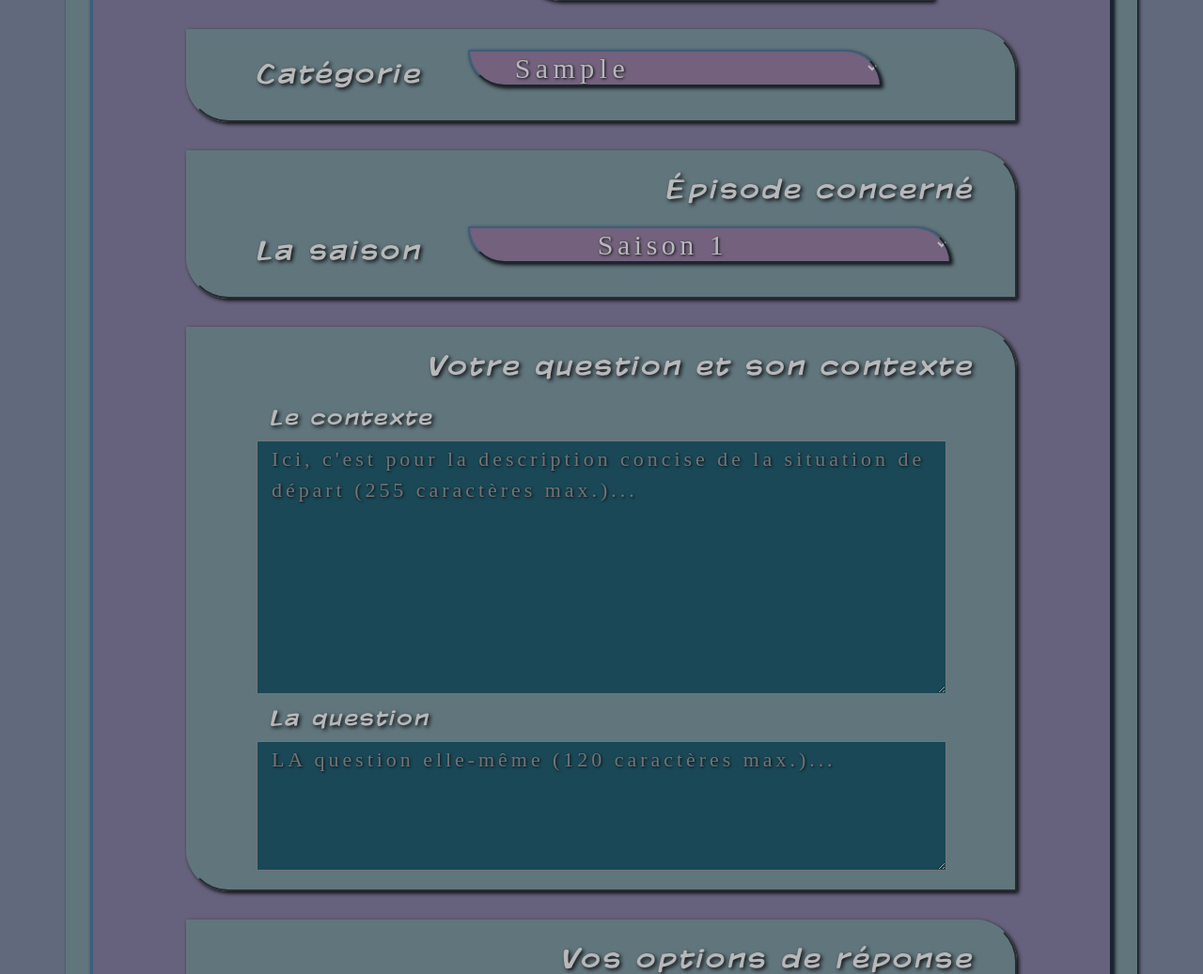
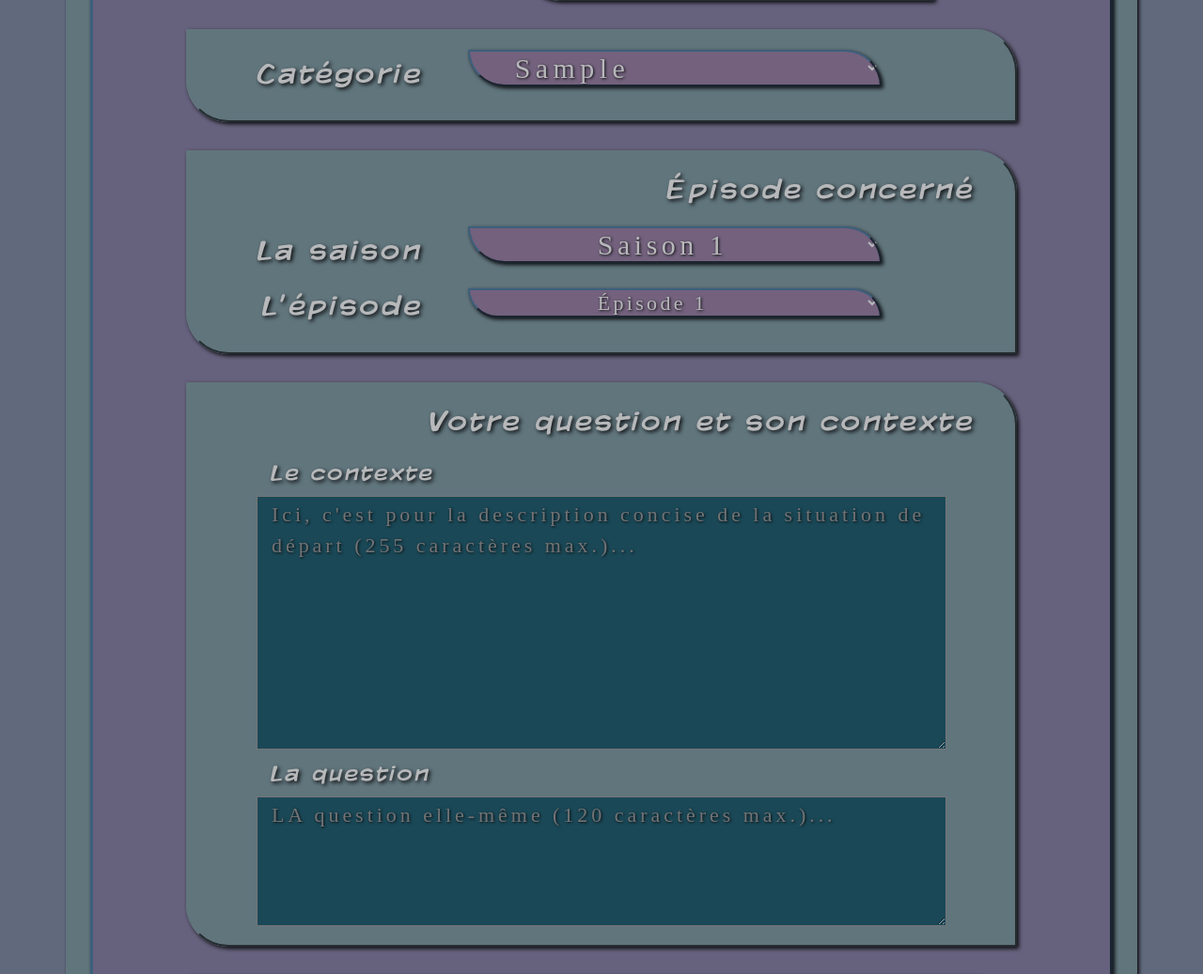
Before and after one commit to suFredericD/ToWaQ, a PHP site: page /ToWaQ/pages/contribution.php?type=1 in a window 1280 px wide. Shown: the part 594-1631 px from the top of the page at 94% size. Run offline with PHP 8.4, Linux system fonts and the light colour scheme; tables that the repository leaves empty or names only in its code hold one stand-in row (values such as "Sample post"); data that the repository does not hold is empty.

Commit message:
modifié :         config/css/contribution.css 	modifié :         pages/contribution.php 	nouveau fichier : scripts/js/contribution.js 		Création de la liste déroulante des épisodes

```diff
--- a/config/css/contribution.css
+++ b/config/css/contribution.css
@@ -151,7 +151,24 @@ Palette
 	-moz-box-shadow: 2px 2px 4px #000;
 	-webkit-box-shadow: 2px 2px 4px #000;
 }
-#season:hover{
+#episode{
+    margin-top: 10px;
+    margin-bottom: 10px;
+    padding-left: 15%;
+    background-color: #75617D;
+    font-family: "Desyrel";
+	font-size: 22px;
+    letter-spacing: 0.15em;
+    color: #C1C1C1;
+    text-shadow: 1px 1px 3px #000;
+    border: 2px outset #3A5E7D;
+    border-top-right-radius: 45px;
+    border-bottom-left-radius: 45px;
+	box-shadow: 2px 2px 4px #000;
+	-moz-box-shadow: 2px 2px 4px #000;
+	-webkit-box-shadow: 2px 2px 4px #000;
+}
+#season:hover,#episode:hover{
     background-color: #61697D;
     color: #C1C1C1;
     text-shadow: 1px 1px 3px #000;
--- a/pages/contribution.php
+++ b/pages/contribution.php
@@ -111,16 +111,23 @@ fct_BuildHtmlHeader($objPageInfos);
         <fieldset id="newEpisode" class="offset-xl-1 col-xl-10">
          <div id="epiInfos" class="col-form-row">
           <label for="epiInfos" class="col-form-label col-xl-12">&Eacute;pisode concerné</label>
+<!-- -- -- -- -- Saison -- -- -- -- -->
           <label for="season" class="col-form-label col-xl-4">La saison</label>
-          <select class="col-form-control col-xl-7" id="season" name="season" required>
+          <select class="col-form-control col-xl-6" id="season" name="season" required>
 <?php
     for ( $i = 1 ; $i <= $intSeasons ; $i++ ) {?>
-         <option class="epiSeason<?php echo $arrSeasons[$i]['Id'];?>" value="<?php echo $arrSeasons[$i]['Id'];?>">
-          Saison <?php echo $arrSeasons[$i]['Id'];?>
-         </option>
+           <option class="epiSeason<?php echo $arrSeasons[$i]['Id'];?>" value="<?php echo $arrSeasons[$i]['Id'];?>">Saison <?php echo $arrSeasons[$i]['Id'];?></option>
 <?php
     }?>
-        </select>
+          </select>
+          <label for="episode" class="col-form-label col-xl-4">L'&eacute;pisode</label>
+          <select class="col-form-control col-xl-6" id="episode" name="episode" required>
+<?php
+    for ( $i = 1 ; $i <= 24 ; $i++ ) {?>
+            <option class="epiNum<?php echo $i;?>" value="<?php echo $i;?>">&Eacute;pisode <?php echo $i;?></option>
+<?php
+    }?>
+          </select>
          </div>
         </fieldset>
 <!-- -- -- -- -- La question -- -- -- -- -->
--- /dev/null
+++ b/scripts/js/contribution.js
@@ -0,0 +1,38 @@
+/*********************************************************************************************
+ *   EmtZahella Projects Incorporated
+ *                Projet :   ToWaQ
+ *                  Page :   contribution.js
+ *                Chemin :   http://127.0.0.1:8080/ToWaQ/scripts/js/contribution.js
+ *        Page référente :   pages/gameMain.php
+ *                  Type :   page de script
+ *              Contexte :   JavaScript
+ *              Fonction :   script de dynamisation de la page de contribution
+ *   Date mise en oeuvre :   25/11/2019
+ *          Dernière MàJ :   25/11/2019
+ *********************************************************************************************/
+/* *** *** *** DECLARATIONS *** *** *** */
+const arrEpiNumbers = new Array('24','24','25','24','24','25','24','24','24','18');
+const intSeasons = arrEpiNumbers.length;
+var intEpiNumber = 24;
+
+const divEpiInfos = document.getElementById("epiInfos");        // Bloc des infos de l'épisode
+const sltSeason = document.getElementById("season");            // Composant select : saisons
+
+var intSelectedSeason = 1;                                      // Saison sélectionnée
+var sltEpisode = document.getElementById("episode");            // Menu déroulant de sélection de l'épisode
+
+/* *** *** *** EVENT LISTENERS *** *** *** */
+sltSeason.addEventListener('change',function(){
+    intSelectedSeason = sltSeason.options[sltSeason.selectedIndex].value;   // Saison sélectionnée
+    intSelSeasonId = intSelectedSeason - 1;                                 // Id dans le tableau Javascript
+    intEpiNumber = arrEpiNumbers[intSelSeasonId];                           // Nombre d'épisodes de la saison
+    sltEpisode.innerHTML = "";                                              // Reset de la liste
+    for ( i = 0 ; i < intEpiNumber ; i++ ) {
+        var optToInsert = document.createElement('option');                 // Item à sélectionner
+        intIndex = i + 1;
+        optToInsert.className = "epiNum" + intIndex;
+        optToInsert.value = intIndex;                                       // Valeur de l'éléement
+        optToInsert.innerHTML = "&Eacute;pisode " + intIndex;               // Texte de l'élément
+        sltEpisode.append(optToInsert);                                     // Insertion de l'élément
+    }
+});
```
